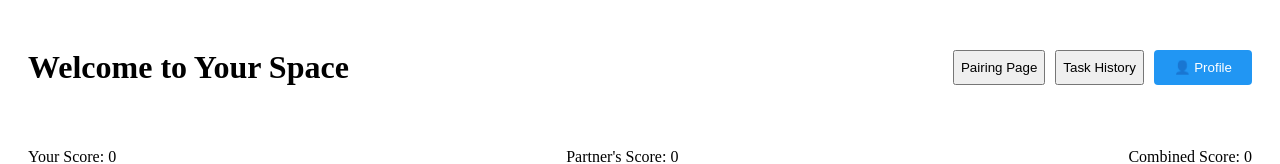
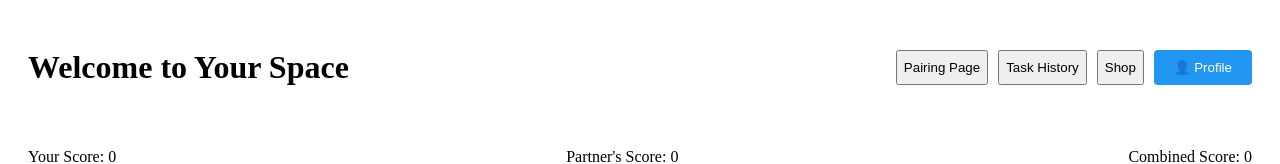
Before and after one commit to Probro89/Project-million, a plain HTML site: page main_page/main.html in a window 1280 px wide. Shown: the top 164 px of the page. Drawn offline with Linux system fonts and the light colour scheme; no server answers.

Commit message:
shop-btn

```diff
--- a/main_page/main.html
+++ b/main_page/main.html
@@ -147,6 +147,7 @@
         <div class="nav-buttons">
             <button onclick="window.location.href='../signup/login/user_pairing/pairing.html'">Pairing Page</button>
             <button onclick="window.location.href='task-history.html'">Task History</button>
+            <button onclick="window.location.href='shop.html'">Shop</button>
             <button class="profile-btn" onclick="window.location.href='profile.html'">
                 👤 Profile
             </button>
```
